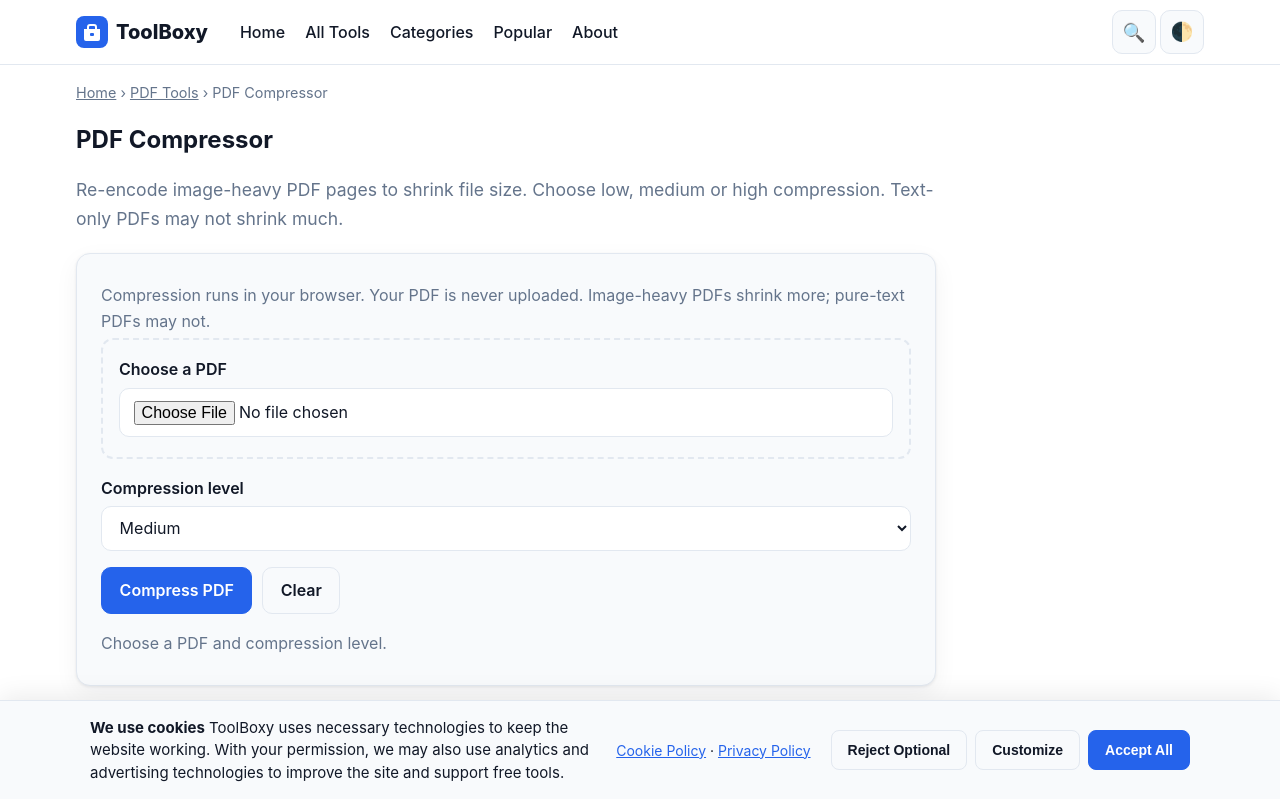
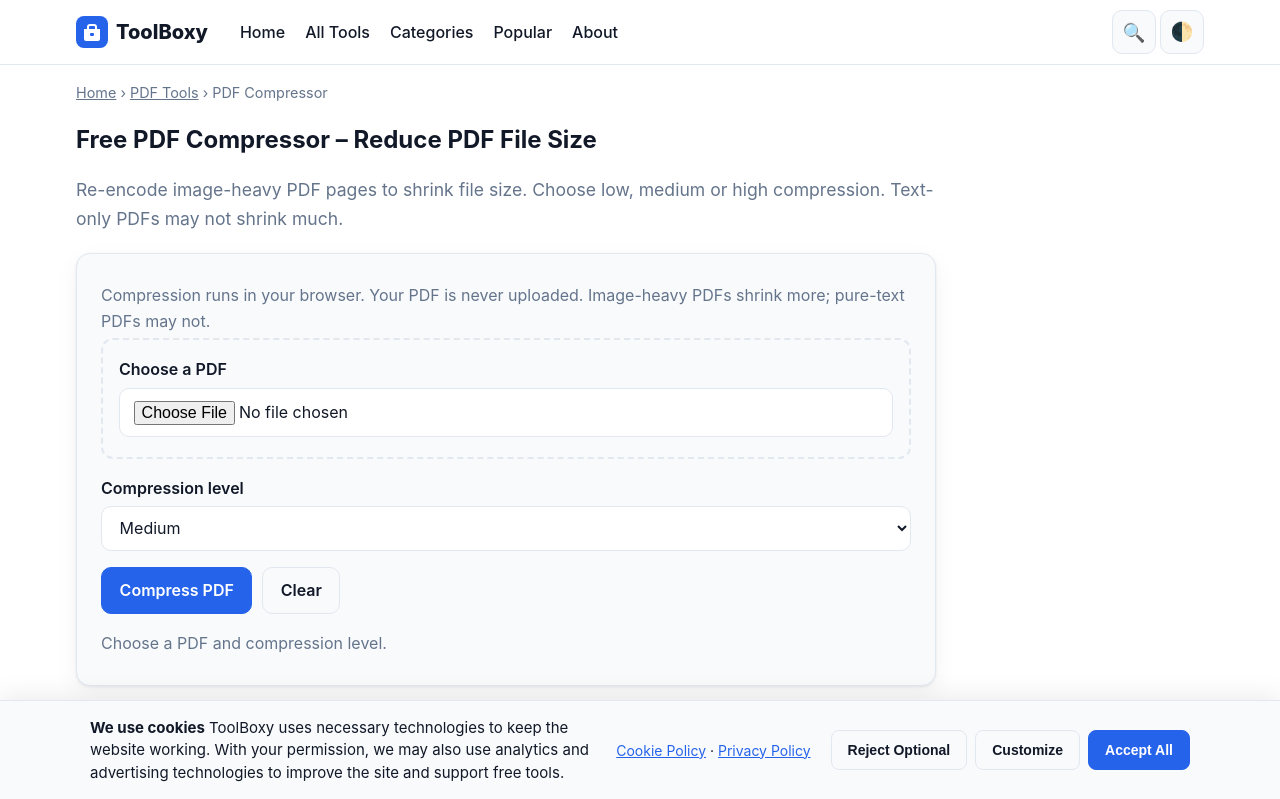
Before and after one commit to Rrkhan3/toolboxyramit, a plain HTML site: page tools/pdf-compressor.html in a window 1280 px wide. Shown: the top 799 px of the page. Drawn offline with Linux system fonts and the light colour scheme; a script that the page names is missing.

Commit message:
SEO: Optimize PDF Compressor title, meta and H1

```diff
--- a/tools/pdf-compressor.html
+++ b/tools/pdf-compressor.html
@@ -3,12 +3,12 @@
 <head>
 <meta charset="utf-8">
 <meta name="viewport" content="width=device-width, initial-scale=1">
-<title>PDF Compressor — Compress PDF Files Online Free | ToolBoxy</title>
-<meta name="description" content="Reduce PDF file size online in your browser. Free PDF compressor with privacy-focused client-side processing—no upload required.">
+<title>Free PDF Compressor Online – Reduce PDF File Size | ToolBoxy</title>
+<meta name="description" content="Reduce PDF file size without losing quality. Free online PDF compressor. No signup required, fast and private.">
 <meta name="robots" content="index, follow">
 <link rel="canonical" href="https://toolboxy.xyz/tools/pdf-compressor">
-<meta property="og:title" content="PDF Compressor — Compress PDF Files Online Free | ToolBoxy">
-<meta property="og:description" content="Reduce PDF file size online in your browser. Free PDF compressor with privacy-focused client-side processing—no upload required.">
+<meta property="og:title" content="Free PDF Compressor Online – Reduce PDF File Size | ToolBoxy">
+<meta property="og:description" content="Reduce PDF file size without losing quality. Free online PDF compressor. No signup required, fast and private.">
 <meta property="og:type" content="website">
 <meta property="og:url" content="https://toolboxy.xyz/tools/pdf-compressor">
 <meta property="og:image" content="https://toolboxy.xyz/assets/og-image.png">
@@ -17,8 +17,8 @@
 <meta property="og:image:alt" content="ToolBoxy — Free Online Tools for Everyone">
 <meta property="og:site_name" content="ToolBoxy">
 <meta name="twitter:card" content="summary_large_image">
-<meta name="twitter:title" content="PDF Compressor — Compress PDF Files Online Free | ToolBoxy">
-<meta name="twitter:description" content="Reduce PDF file size online in your browser. Free PDF compressor with privacy-focused client-side processing—no upload required.">
+<meta name="twitter:title" content="Free PDF Compressor Online – Reduce PDF File Size | ToolBoxy">
+<meta name="twitter:description" content="Reduce PDF file size without losing quality. Free online PDF compressor. No signup required, fast and private.">
 <meta name="twitter:image" content="https://toolboxy.xyz/assets/og-image.png">
 <meta name="theme-color" content="#2563eb">
 <link rel="icon" href="/favicon.ico" type="image/x-icon">
@@ -26,9 +26,7 @@
 <link rel="stylesheet" href="../css/style.css">
 <link rel="stylesheet" href="../css/responsive.css">
 <link rel="stylesheet" href="../css/tools.css">
-<script type="application/ld+json">{"@context":"https://schema.org","@type":"WebApplication","name":"PDF Compressor","url":"https://toolboxy.xyz/tools/pdf-compressor","description":"Compress PDF file size","applicationCategory":"UtilitiesApplication","operatingSystem":"Any","offers":{"@type":"Offer","price":"0","priceCurrency":"USD"}}</script>
-<script type="application/ld+json">{"@context":"https://schema.org","@type":"BreadcrumbList","itemListElement":[{"@type":"ListItem","position":1,"name":"Home","item":"https://toolboxy.xyz/"},{"@type":"ListItem","position":2,"name":"PDF Tools","item":"https://toolboxy.xyz/tools?category=PDF%20Tools"},{"@type":"ListItem","position":3,"name":"PDF Compressor","item":"https://toolboxy.xyz/tools/pdf-compressor"}]}</script>
-<script type="application/ld+json">{"@context":"https://schema.org","@type":"FAQPage","mainEntity":[{"@type":"Question","name":"Will every PDF get smaller?","acceptedAnswer":{"@type":"Answer","text":"No. Already-optimized or text-only PDFs may not shrink. The tool only offers download when the output is smaller."}},{"@type":"Question","name":"Are PDFs uploaded?","acceptedAnswer":{"@type":"Answer","text":"No. Compression runs in your browser."}},{"@type":"Question","name":"Does quality drop?","acceptedAnswer":{"@type":"Answer","text":"Higher compression can reduce visual quality on image-heavy pages."}}]}</script>
+<script type="application/ld+json">{"@context":"https://schema.org","@type":"WebApplication","name":"Free PDF Compressor","url":"https://toolboxy.xyz/tools/pdf-compressor","description":"Reduce PDF file size free online","applicationCategory":"UtilitiesApplication","operatingSystem":"Any","offers":{"@type":"Offer","price":"0","priceCurrency":"USD"}}</script>
 </head>
 <body data-root="../" data-tool="pdf-compressor">
 <a class="skip" href="#main">Skip to content</a>
@@ -42,7 +40,7 @@
 </div></div></header>
 <main id="main">
 <div class="container"><nav class="crumbs" aria-label="Breadcrumb"><a href="/">Home</a> › <a href="/tools?category=PDF%20Tools">PDF Tools</a> › <span aria-current="page">PDF Compressor</span></nav>
-<article class="prose" style="max-width:860px"><h1>PDF Compressor</h1>
+<article class="prose" style="max-width:860px"><h1>Free PDF Compressor – Reduce PDF File Size</h1>
 <p class="lead">Re-encode image-heavy PDF pages to shrink file size. Choose low, medium or high compression. Text-only PDFs may not shrink much.</p>
 <section aria-label="PDF Compressor tool" class="tool-box"><div id="tool-root" data-tool="pdf-compressor"><noscript><p class="error">Please enable JavaScript to use this tool.</p></noscript></div></section>
 <p class="muted">Designed to process supported files locally in your browser.</p>
```
